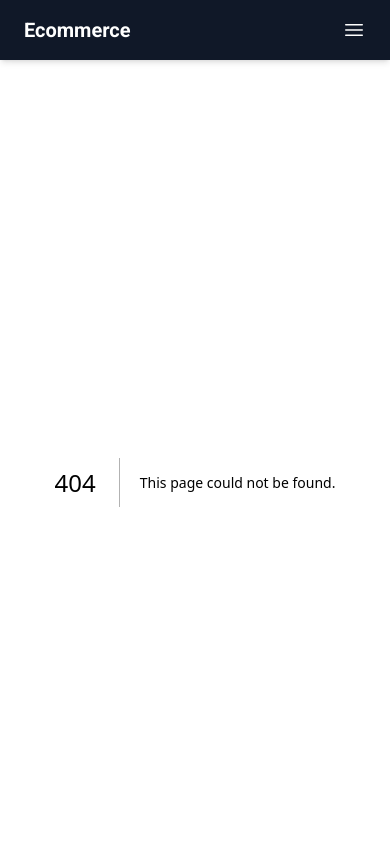
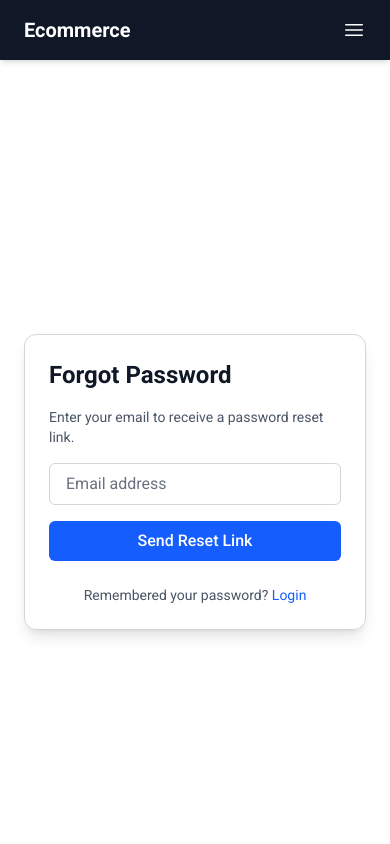
Before and after one commit to Gentlestan/fullstack-eccomm, a Next.js app: page /forgot-password in a window 390 px wide. Before the commit this address had no page. Shown: the top 844 px of the page. Built offline with nearby package versions, Linux system fonts and the light colour scheme.

Commit message:
updated navlink.tsx mobile-menu.tsx header.tsx

```diff
--- a/components/Layout/Header/MobileMenu.tsx
+++ b/components/Layout/Header/MobileMenu.tsx
@@ -4,6 +4,7 @@ import Link from "next/link";
 import { AuthUser } from "@/components/store/authstore";
 import ToggleButton from "@/components/icons/ToggleButton";
 import { useWishlistStore } from "@/components/store/Wishlist";
+import { useCartStore } from "@/components/store/CartStore";
 
 interface MobileMenuProps {
   menuOpen: boolean;
@@ -29,6 +30,9 @@ export default function MobileMenu({
   const { wishlist } = useWishlistStore();
   const wishlistCount = wishlist.length;
 
+  const { items: cartItems } = useCartStore();
+  const cartCount = cartItems.reduce((acc, i) => acc + i.qty, 0);
+
   if (!menuOpen) return null;
 
   const handleDevLogin = () => {
@@ -52,7 +56,18 @@ export default function MobileMenu({
         Contact
       </Link>
 
-      {/* Wishlist link as text */}
+      {/* Cart - always visible */}
+      <Link
+        href={isAuthenticated ? "/cart" : "/login"}
+        className={themeColors.navLink}
+        onClick={() => setMenuOpen(false)}
+      >
+        <div id="cart-icon" className="relative">
+        Cart ({cartCount})
+        </div>
+      </Link>
+
+      {/* Wishlist link - auth only */}
       {isAuthenticated && (
         <Link
           href="/wishlist"
@@ -63,7 +78,7 @@ export default function MobileMenu({
         </Link>
       )}
 
-      {/* Auth Links */}
+      {/* Guest links */}
       {!isAuthenticated ? (
         <>
           <Link href="/login" className={themeColors.navLink} onClick={() => setMenuOpen(false)}>
@@ -92,6 +107,7 @@ export default function MobileMenu({
         </>
       ) : (
         <>
+          {/* Authenticated links */}
           <Link href="/account" className={themeColors.navLink} onClick={() => setMenuOpen(false)}>
             My Account
           </Link>
--- a/components/Layout/Header/NavLink.tsx
+++ b/components/Layout/Header/NavLink.tsx
@@ -2,14 +2,15 @@
 
 import Link from "next/link";
 import { AuthUser } from "@/components/store/authstore";
-import { Heart } from "lucide-react";
+import { Heart, ShoppingCart } from "lucide-react";
 import { useWishlistStore } from "@/components/store/Wishlist";
+import { useCartStore } from "@/components/store/CartStore";
 
 interface NavLinksProps {
   isAuthenticated: boolean;
   isDev: boolean;
   login: (args: { token: string; user: AuthUser }) => void;
-  themeColors: { navLink: string };
+  themeColors: { navLink: string; icon?: string };
   onLinkClick?: () => void; // optional: to close mobile menu
 }
 
@@ -22,6 +23,9 @@ export default function NavLinks({
 }: NavLinksProps) {
   const { wishlist } = useWishlistStore();
   const wishlistCount = wishlist.length;
+
+  const { items } = useCartStore();
+  const cartCount = items.reduce((acc, i) => acc + i.qty, 0);
 
   const handleDevLogin = () => {
     login({
@@ -47,15 +51,36 @@ export default function NavLinks({
       {/* Authenticated-only links */}
       {isAuthenticated && (
         <>
+          {/* Wishlist with badge like UserMenu */}
           <Link
             href="/wishlist"
-            className={`${themeColors.navLink} flex items-center gap-1`}
+            className={themeColors.navLink}
             onClick={onLinkClick}
           >
-            <Heart className="w-4 h-4 text-red-600" />
-            {wishlistCount > 0 && (
-              <span className="text-sm font-medium text-red-600">{wishlistCount}</span>
-            )}
+            <div className="relative">
+              <Heart className={themeColors.icon || "w-5 h-5 "} />
+              {wishlistCount > 0 && (
+                <span className="absolute -top-2 -right-2 bg-red-500 text-white text-xs w-5 h-5 rounded-full flex items-center justify-center">
+                  {wishlistCount}
+                </span>
+              )}
+            </div>
+          </Link>
+
+          {/* Cart with badge like UserMenu */}
+          <Link
+            href="/cart"
+            className={themeColors.navLink}
+            onClick={onLinkClick}
+          >
+            <div id="cart-icon" className="relative">
+              <ShoppingCart className={themeColors.icon || "w-5 h-5"} />
+              {cartCount > 0 && (
+                <span className="absolute -top-2 -right-2 bg-red-500 text-white text-xs w-5 h-5 rounded-full flex items-center justify-center">
+                  {cartCount}
+                </span>
+              )}
+            </div>
           </Link>
         </>
       )}
@@ -69,13 +94,6 @@ export default function NavLinks({
           <Link href="/signup" className={themeColors.navLink} onClick={onLinkClick}>
             Signup
           </Link>
-          <Link
-            href="/forgot-password"
-            className={themeColors.navLink}
-            onClick={onLinkClick}
-          >
-            Forgot Password
-          </Link>
         </>
       )}
 
--- a/components/Layout/Header/UserMenu.tsx
+++ b/components/Layout/Header/UserMenu.tsx
@@ -18,15 +18,6 @@ export default function UserMenu({ user, logout, themeColors }: UserMenuProps) {
 
   return (
     <div className="flex items-center gap-4">
-      {/* Cart */}
-      <div className="relative">
-        <ShoppingCart className={themeColors.icon} />
-        {itemCount > 0 && (
-          <span className="absolute -top-2 -right-2 bg-red-500 text-white text-xs w-5 h-5 rounded-full flex items-center justify-center">
-            {itemCount}
-          </span>
-        )}
-      </div>
 
       {/* Profile Menu */}
       {user && (
--- /dev/null
+++ b/pages/forgot-password.tsx
@@ -0,0 +1,98 @@
+"use client";
+
+import { useState } from "react";
+import { useTheme } from "next-themes";
+import { colors, ThemeKey } from "@/theme";
+
+export default function ForgotPasswordPage() {
+  const { resolvedTheme } = useTheme();
+  const themeKey: ThemeKey = resolvedTheme === "dark" ? "dark" : "light";
+  const themeColors = colors.hero[themeKey];
+
+  const [email, setEmail] = useState("");
+  const [message, setMessage] = useState("");
+  const [loading, setLoading] = useState(false);
+
+  const handleSubmit = async (e: React.FormEvent) => {
+    e.preventDefault();
+    setLoading(true);
+    setMessage("");
+
+    try {
+      // ✅ This is where the backend endpoint will handle the request
+      const res = await fetch("/api/auth/forgot-password", {
+        method: "POST",
+        headers: { "Content-Type": "application/json" },
+        body: JSON.stringify({ email }),
+      });
+
+      const data = await res.json();
+      setMessage(data.message || "Check your email for a reset link.");
+    } catch (error) {
+      console.error(error);
+      setMessage("Something went wrong. Please try again.");
+    } finally {
+      setLoading(false);
+    }
+  };
+
+  return (
+    <section
+      className={`min-h-screen flex items-center justify-center px-6 ${themeColors.bg} ${themeColors.text}`}
+    >
+      <div className="w-full max-w-md rounded-xl shadow-lg p-6 md:p-8 border border-gray-300 dark:border-gray-700">
+        <h1 className="text-2xl font-semibold mb-4">Forgot Password</h1>
+        <p className="text-sm text-gray-600 dark:text-gray-400 mb-4">
+          Enter your email to receive a password reset link.
+        </p>
+
+        <form onSubmit={handleSubmit} className="space-y-4">
+          {/* Email Input */}
+          <input
+            type="email"
+            placeholder="Email address"
+            required
+            value={email}
+            onChange={(e) => setEmail(e.target.value)}
+            className="
+              w-full px-4 py-2 rounded-md
+              border border-gray-300 dark:border-gray-700
+              bg-white dark:bg-gray-800
+              text-gray-900 dark:text-gray-100
+              placeholder-gray-500 dark:placeholder-gray-400
+              focus:outline-none focus:ring-2 focus:ring-blue-500
+            "
+          />
+
+          {/* Submit Button */}
+          <button
+            type="submit"
+            disabled={loading}
+            className="
+              w-full py-2 rounded-md font-medium
+              bg-blue-600 text-white hover:bg-blue-700
+              transition disabled:opacity-50
+            "
+          >
+            {loading ? "Sending..." : "Send Reset Link"}
+          </button>
+        </form>
+
+        {/* Message Feedback */}
+        {message && (
+          <p className="text-sm mt-4 text-center text-green-600 dark:text-green-400">
+            {message}
+          </p>
+        )}
+
+        {/* Back to Login */}
+        <p className="text-sm mt-6 text-center text-gray-600 dark:text-gray-400">
+          Remembered your password?{" "}
+          <a href="/login" className="text-blue-600 hover:underline">
+            Login
+          </a>
+        </p>
+      </div>
+    </section>
+  );
+}
--- a/pages/login.tsx
+++ b/pages/login.tsx
@@ -87,6 +87,16 @@ export default function LoginPage() {
             "
           />
 
+          {/* Forgot Password Link */}
+          <div className="text-right">
+            <Link
+              href="/forgot-password"
+              className="text-sm text-blue-600 hover:underline"
+            >
+              Forgot password?
+            </Link>
+          </div>
+
           {/* Submit */}
           <button
             type="submit"
--- a/pages/signup.tsx
+++ b/pages/signup.tsx
@@ -96,6 +96,16 @@ export default function SignupPage() {
             "
           />
 
+           {/* Forgot Password Link */}
+          <div className="text-right">
+            <Link
+              href="/forgot-password"
+              className="text-sm text-blue-600 hover:underline"
+            >
+              Forgot password?
+            </Link>
+          </div>
+
           {/* Submit */}
           <button
             type="submit"
```
